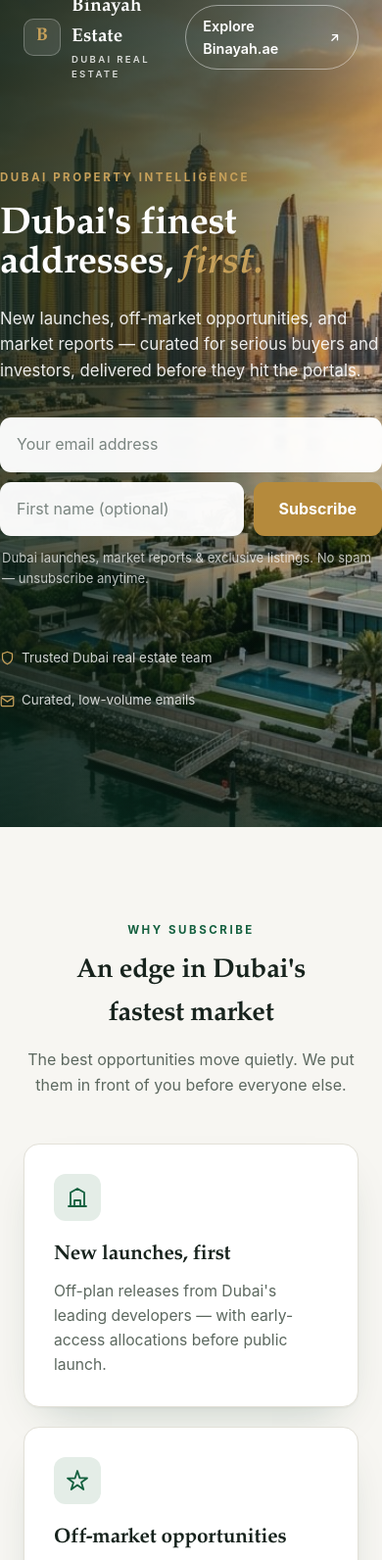
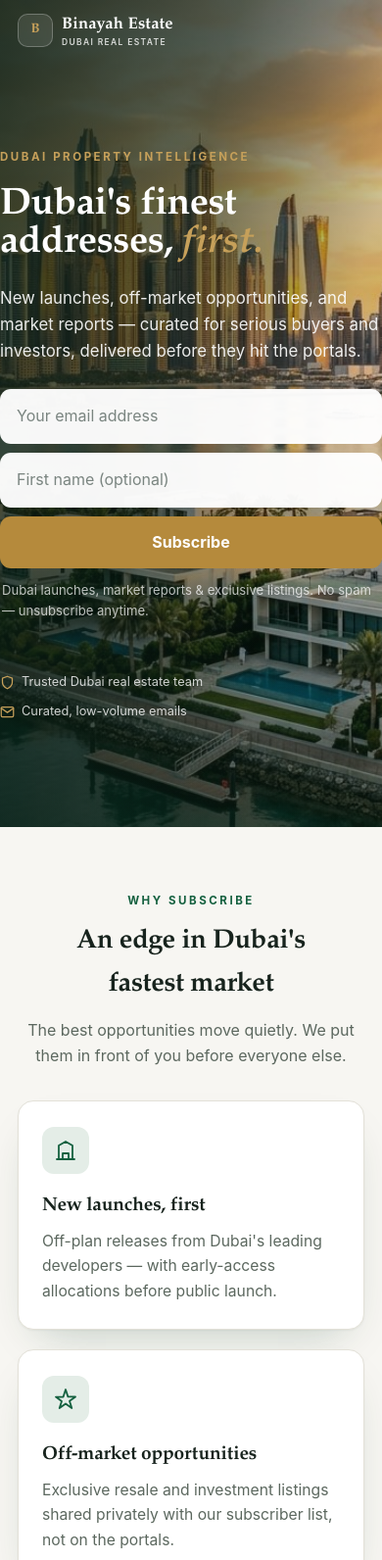
Before and after one commit to anna-Prosper/binayah-estate, a website: page index.html in a window 390 px wide. Shown: the top 1592 px of the page at 98% size. Drawn offline with Linux system fonts and the light colour scheme.

Commit message:
fix: mobile layout — dedicated phone media query (header, hero, stacked form, sections)

```diff
--- a/index.html
+++ b/index.html
@@ -186,6 +186,34 @@
     .foot .logo small { opacity: .65; }
     .foot p { color: var(--muted); font-size: .84rem; margin: 0; }
     .foot a { color: var(--brand); font-weight: 600; text-decoration: none; }
+
+    /* ── Mobile refinements ── */
+    @media (max-width: 640px) {
+      .wrap { padding: 0 18px; }
+      .bar { height: 62px; }
+      .site-btn { display: none; }                       /* declutter — primary CTA is the hero form */
+      .logo { gap: 9px; }
+      .logo .mk { width: 36px; height: 34px; font-size: .85rem; }
+      .logo b { font-size: 1.04rem; line-height: 1.12; }
+      .logo small { font-size: .53rem; letter-spacing: .16em; }
+      .hero { min-height: 100svh; }
+      .hero-inner { padding: 90px 0 46px; }
+      .hero h1 { max-width: 100%; }
+      .hero .sub { max-width: 100%; }
+      .subscribe { margin-top: 26px; }
+      .field-row { flex-direction: column; gap: 9px; }
+      .field-row input, .btn-sub { width: 100%; flex: 0 0 auto; }
+      .trust { gap: 10px 18px; margin-top: 22px; font-size: .8rem; }
+      .values { padding: 54px 0 4px; }
+      .values .head { margin-bottom: 32px; }
+      .vcard { padding: 26px 24px; }
+      .vcard h3 { font-size: 1.2rem; }
+      .showcase { padding: 40px 0; }
+      .showcase-img { min-height: 220px; }
+      .showcase-copy { padding: 30px 24px; }
+      .final { padding: 22px 0 68px; }
+      .foot { flex-direction: column; align-items: flex-start; gap: 14px; }
+    }
   </style>
 </head>
 <body>
```
